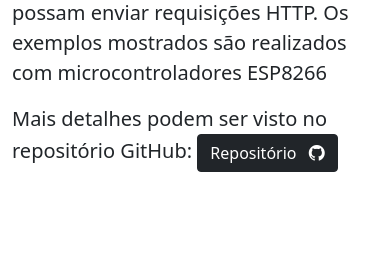
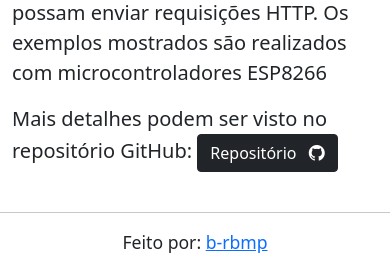
Before and after one commit to b-rbmp/personal-weather-station-py, a Django app: page /sobre/ in a window 390 px wide. Shown: the part 938-1197 px from the top of the page. Before the commit the page ends 1110 px from the top, so only its background shows below. Run offline with Django 3.2, Linux system fonts and the light colour scheme.

Commit message:
Footer and Mobile modifications
Improved UI for mobile and added a footer with my github information

```diff
--- a/personal_weather_station_py/templates/base.html
+++ b/personal_weather_station_py/templates/base.html
@@ -30,5 +30,9 @@
     </nav>
     {% block content %}{% endblock %}
     <script src="https://cdn.jsdelivr.net/npm/bootstrap@5.0.2/dist/js/bootstrap.bundle.min.js" integrity="sha384-MrcW6ZMFYlzcLA8Nl+NtUVF0sA7MsXsP1UyJoMp4YLEuNSfAP+JcXn/tWtIaxVXM" crossorigin="anonymous"></script>
+    <footer>
+        <hr class="mt-4">
+        <p class="lead text-center mb-1" style="font-size: 1.1rem;">Feito por: <a href="https://github.com/b-rbmp" style="text-decoration: underline;">b-rbmp</a></p>
+    </footer>
     </body>
 </html>
--- a/weather_station/templates/weather_station/sobre.html
+++ b/weather_station/templates/weather_station/sobre.html
@@ -12,7 +12,7 @@
             <p class="lead">Este website implementa uma aplicação de Internet Das Coisas agregando dados de "estações metereológicas" realizadas com o uso de microcontroladores conectados a internet. Os dados colhidos são Temperatura, Luminosidade, Humidade e Pressão, através de sensores integrados aos microcontroladores</p>
             <p class="lead">O envio dos dados é realizado remotamente através de comunicação HTTP entre os microcontroladores e o servidor, que realiza a sua devida armazenagem num banco de dados. Os microcontroladores são identificados através de uma chave que deve ser previamente registrada no servidor de forma a aceitar a submissão de dados</p>
             <p class="lead">O servidor foi realizado com o uso da framework Django (python), enquanto que os microcontroladores podem ser de qualquer tipo, contanto que estejam conectados a internet e possam enviar requisições HTTP. Os exemplos mostrados são realizados com microcontroladores ESP8266</p>
-            <p class="lead">Mais detalhes podem ser visto no repositório GitHub: <a href="#" class="text-white btn btn-dark">Repositório <i class="bi bi-github ms-2" style="font-size: 1rem;"></i></a>
+            <p class="lead">Mais detalhes podem ser visto no repositório GitHub: <a href="https://github.com/b-rbmp/personal-weather-station-py" class="text-white btn btn-dark">Repositório <i class="bi bi-github ms-2" style="font-size: 1rem;"></i></a>
 
         </div>
     </div>
--- a/weather_station/templates/weather_station/station_history.html
+++ b/weather_station/templates/weather_station/station_history.html
@@ -81,7 +81,7 @@
             <div class="row mt-xl-5 mt-4 text-center">
                 <p class="fs-2 lead">Voltar para Dados Atualizados:</p>
                 <div class="align-self-center">
-                <a href={% url 'station' station.pk %} class="btn btn-primary col-xl-4 text-center mb-3">Voltar</a>
+                <a href={% url 'station' station.pk %} class="btn btn-primary col-xl-4 col-12 text-center mb-3">Voltar</a>
                 </div>
             </div>
         </div>
--- a/weather_station/views.py
+++ b/weather_station/views.py
@@ -212,7 +212,7 @@ def history(request, station_id, day_from, month_from, year_from, day_to,
             margin=dict(l=20, r=20, t=20, b=20),
             paper_bgcolor="#fff",
             plot_bgcolor="#fff",
-            xaxis_tickformat='%H:%M',
+            xaxis_tickformat='%d-%m-%Y<br>%H:%M',
             hovermode="x unified",
             dragmode=False,
         )
@@ -235,7 +235,7 @@ def history(request, station_id, day_from, month_from, year_from, day_to,
             margin=dict(l=20, r=20, t=20, b=20),
             paper_bgcolor="#fff",
             plot_bgcolor="#fff",
-            xaxis_tickformat='%H:%M',
+            xaxis_tickformat='%d-%m-%Y<br>%H:%M',
             hovermode="x unified",
             dragmode=False,
         )
@@ -258,7 +258,7 @@ def history(request, station_id, day_from, month_from, year_from, day_to,
             margin=dict(l=20, r=20, t=20, b=20),
             paper_bgcolor="#fff",
             plot_bgcolor="#fff",
-            xaxis_tickformat='%H:%M',
+            xaxis_tickformat='%d-%m-%Y<br>%H:%M',
             hovermode="x unified",
             dragmode=False,
         )
@@ -280,7 +280,7 @@ def history(request, station_id, day_from, month_from, year_from, day_to,
             margin=dict(l=20, r=20, t=20, b=20),
             paper_bgcolor="#fff",
             plot_bgcolor="#fff",
-            xaxis_tickformat='%H:%M',
+            xaxis_tickformat='%d-%m-%Y<br>%H:%M',
             hovermode="x unified",
             dragmode=False,
         )
```
